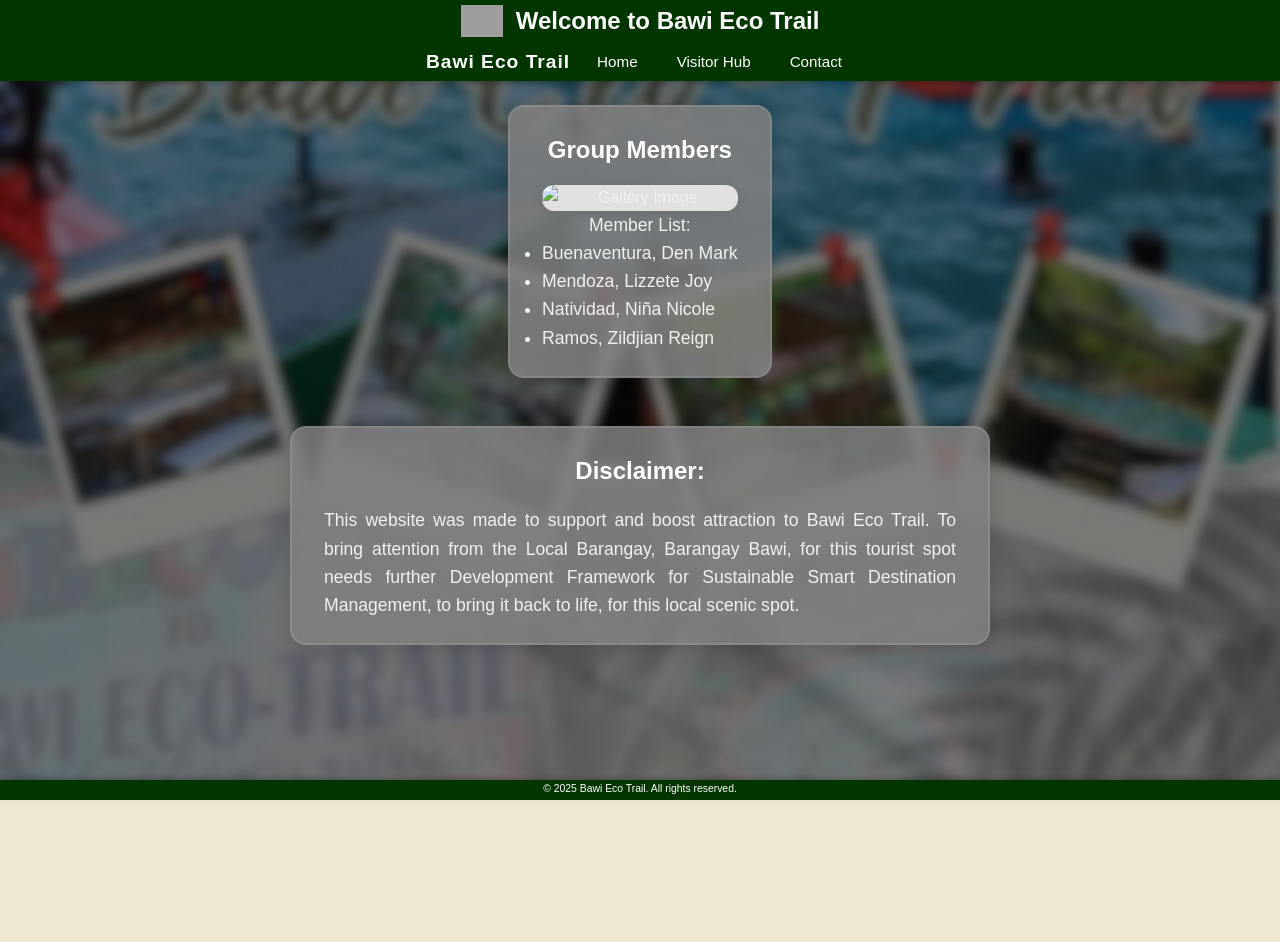
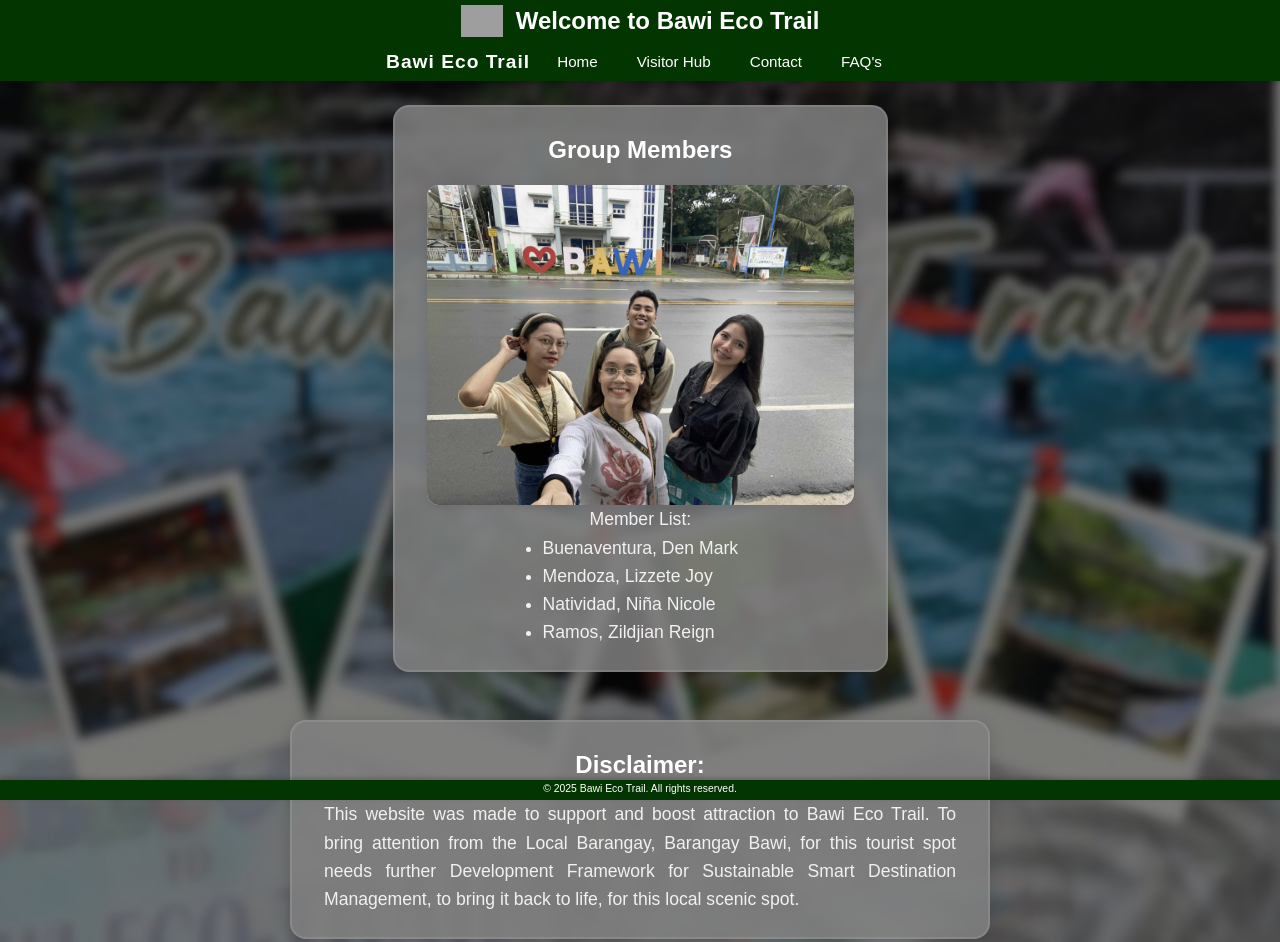
Before and after one commit to Genevieve0117/Bawi-Eco-Trail-Website, a website: page Source/easter.html in a window 1280 px wide. Shown: the top 942 px of the page. Before the commit the page ends 800 px from the top, so only its background shows below. Drawn offline with Linux system fonts and the light colour scheme; grey boxes are pictures that could not be loaded; files whose address does not match are found by name.

Commit message:
Update easter.html

```diff
--- a/Source/easter.html
+++ b/Source/easter.html
@@ -19,6 +19,7 @@
                 <li class="navbar__item"><a class="navbar__links" href="index.html">Home</a></li>
                 <li class="navbar__item"><a class="navbar__links" href="visitor-hub.html">Visitor Hub</a></li>
                 <li class="navbar__item"><a class="navbar__links" href="contact.html">Contact</a></li>
+                <li class="navbar__item"><a class="navbar__links" href="FAQ.html">FAQ's</a></li>
             </ul>
         </nav>
     </header>
@@ -29,7 +30,7 @@
     <!-- Group Members Section -->
                     <h2>Group Members</h2>
                     <div class="gallery-container">
-                        <img id="gallery-img" src="../Seal/Group.jpg" alt="Gallery Image" class="gallery-image">
+                        <img id="gallery-img" src="../Texture/Group_Pic.jpg" alt="Gallery Image" class="gallery-image">
                     </div>
                     <p>Member List:</p>
                     <ul>
```
